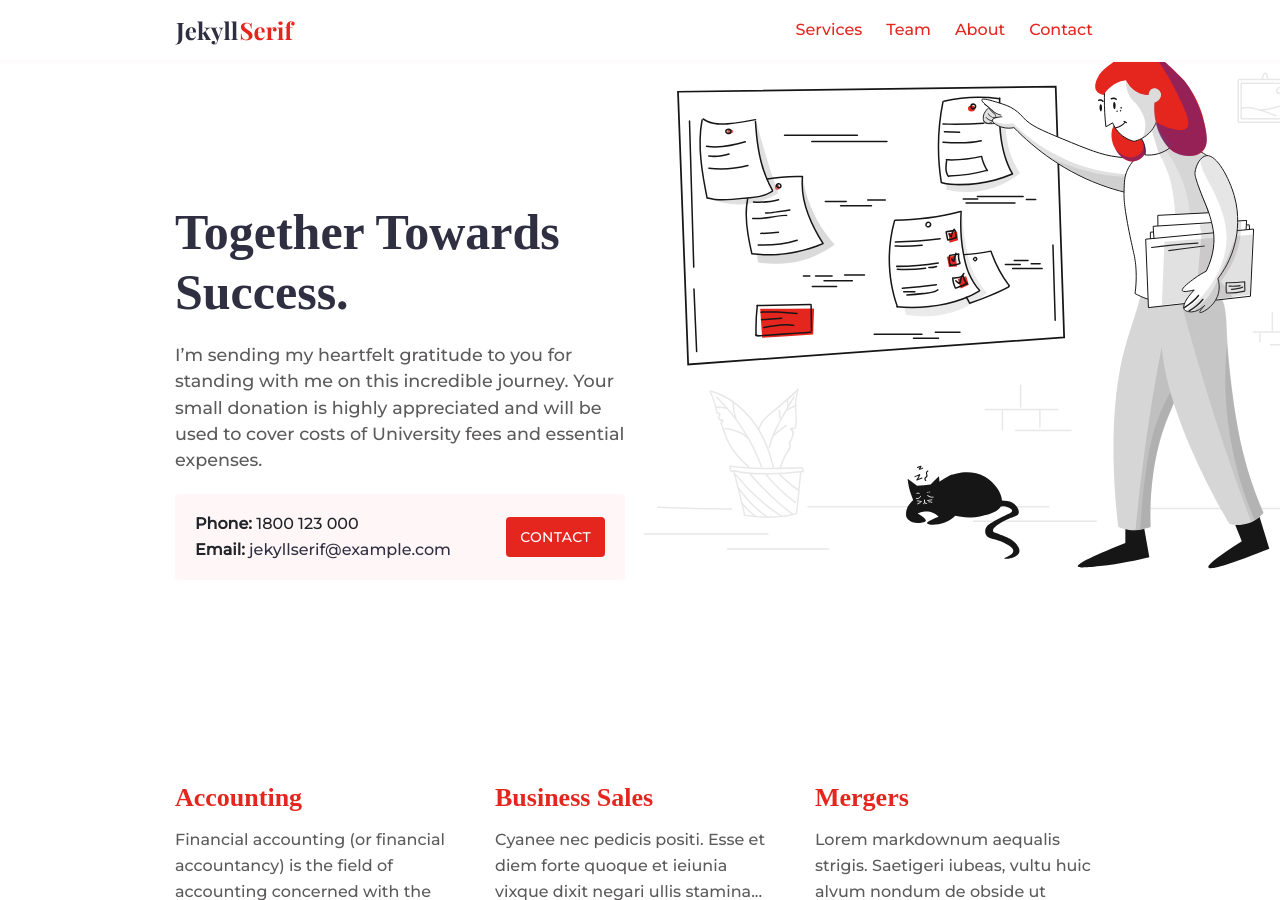
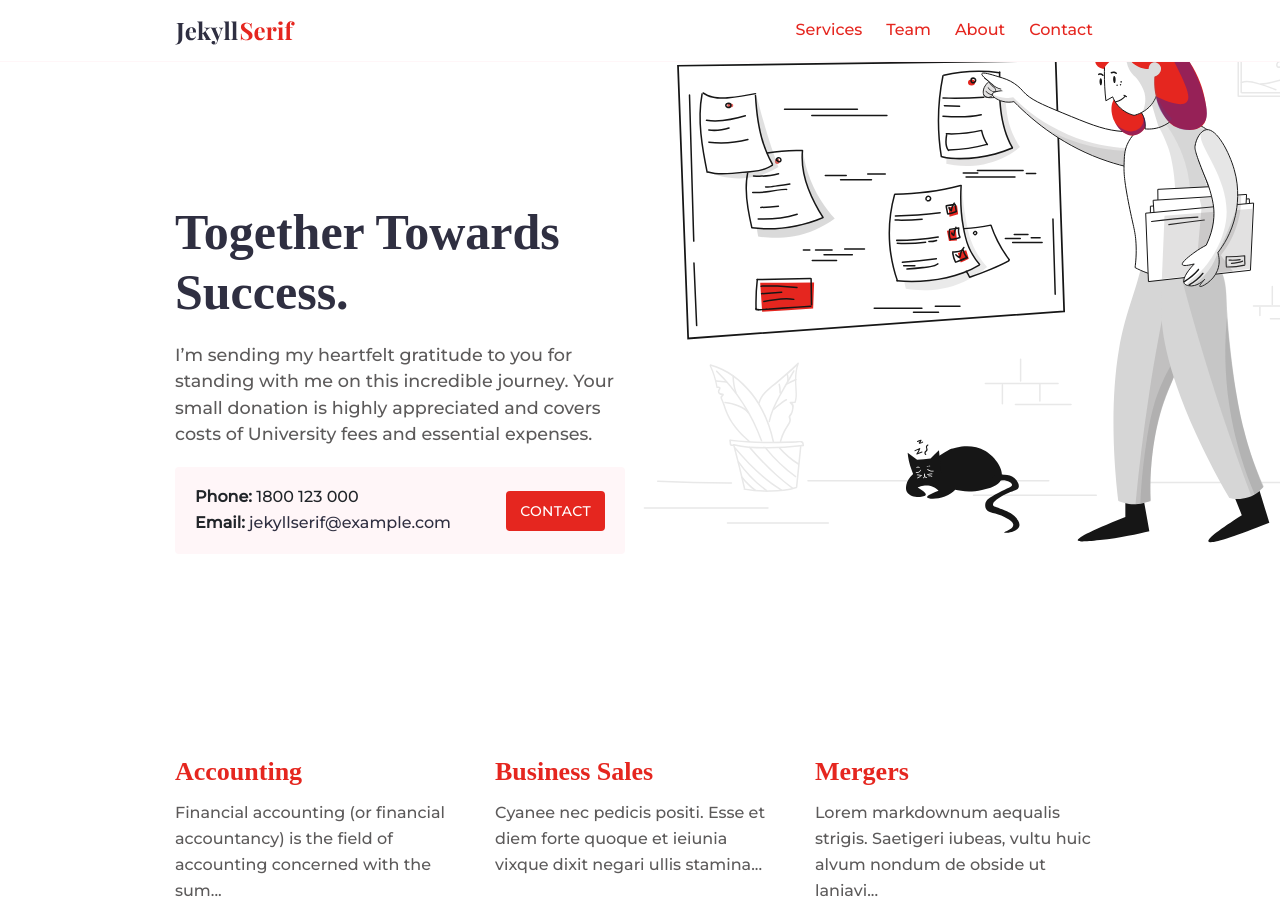
Before and after one commit to spmwtech/SPMWtech, a Jekyll site: the page built from index.md, in a window 1280 px wide and 900 px high. Built offline with Jekyll 4.4.1, drawn with Linux system fonts in a browser that asks for light colours; some web fonts are replaced.

Commit message:
Update index.md

```diff
--- a/index.md
+++ b/index.md
@@ -1,7 +1,7 @@
 ---
 title: Donate to Simon Wokabi
 layout: home
-description: I'm sending my heartfelt gratitude to you for standing with me on this incredible journey. Your small donation is highly appreciated and will be used to cover costs of University fees and essential expenses.
+description: I'm sending my heartfelt gratitude to you for standing with me on this incredible journey. Your small donation is highly appreciated and covers costs of University fees and essential expenses.
 intro_image: "images/illustrations/pointing.svg"
 intro_image_absolute: true
 intro_image_hide_on_mobile: true
@@ -10,4 +10,4 @@ show_call_box: true
 
 # Together Towards Success.
 
-I'm sending my heartfelt gratitude to you for standing with me on this incredible journey. Your small donation is highly appreciated and will be used to cover costs of University fees and essential expenses.
+I'm sending my heartfelt gratitude to you for standing with me on this incredible journey. Your small donation is highly appreciated and covers costs of University fees and essential expenses.
```
